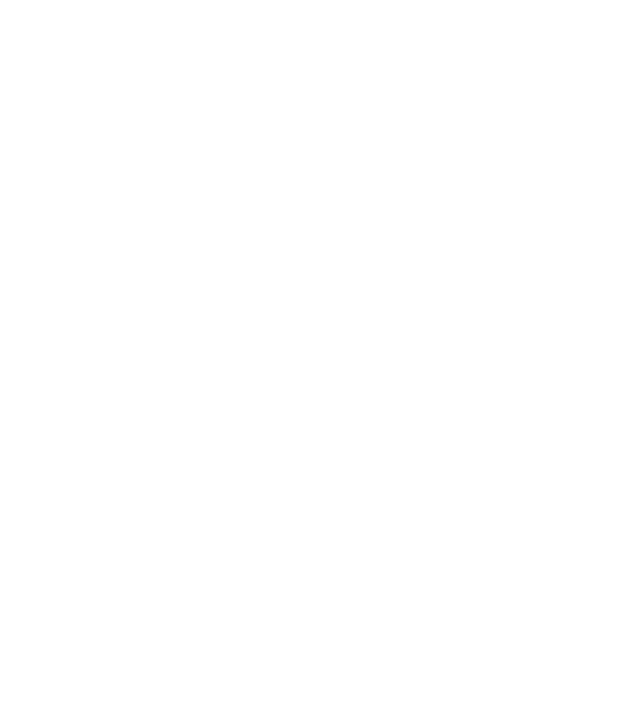
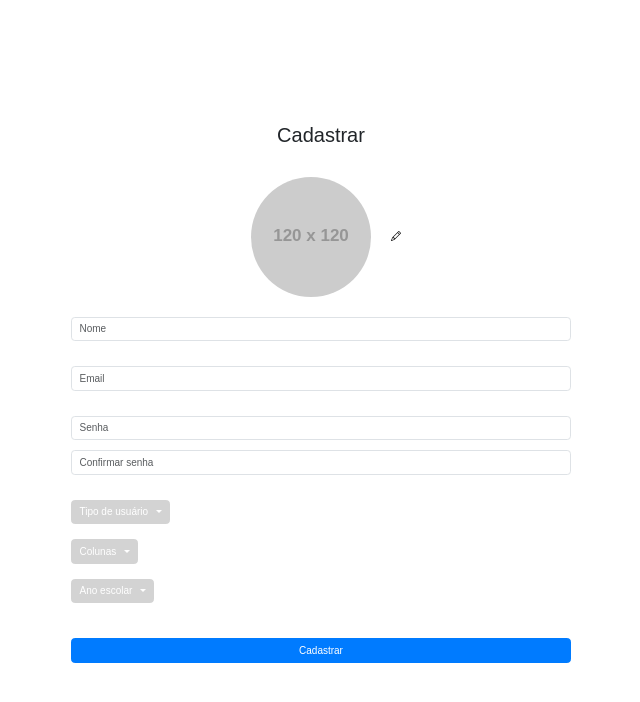
Before and after one commit to equipetrindadee/client, a React (Create React App) app: page /master/FormularioMaster in a window 1280 px wide. Before the commit this address had no page. Shown: the top 702 px of the page, without its empty margins (319-959 px from the left). Built offline with nearby package versions, Linux system fonts and the light colour scheme; a web font is replaced by a local one.

Commit message:
Adiconando a tela de cadatar do master

```diff
--- /dev/null
+++ b/src/pages/master/formularioMaster/formularioMaster.css
@@ -0,0 +1,70 @@
+.formularioMaster {
+    display: flex;
+    flex-direction: column;
+    align-items: center;
+    justify-content: center;
+    width: 100%;
+    min-height: 100vh;
+    padding: 20px;
+  }
+
+  .formularioMaster__title {
+    font-size: 2rem;
+    margin-bottom: 30px;
+  }
+
+  .formularioMaster__profile-image {
+    display: flex;
+    align-items: center;
+    margin-bottom: 20px;
+  }
+
+  .formularioMaster__profile-image img {
+    border-radius: 50%;
+    margin-right: 10px;
+  }
+
+  .formularioMaster__edit-button {
+    background: transparent;
+    border: none;
+    cursor: pointer;
+  }
+
+  .formularioMaster__input-group {
+    margin-bottom: 15px;
+    width: 100%;
+    max-width: 500px;
+  }
+
+  .formularioMaster__input-group input {
+    width: 100%;
+  }
+
+  .formularioMaster__input-group .form-control {
+    margin-bottom: 10px;
+  }
+
+  .formularioMaster__input-group input[type="password"] {
+    margin-right: 10px;
+  }
+
+  .formularioMaster__input-group .form-control:last-child {
+    margin-right: 0;
+  }
+
+  /* Para os campos Senha e Confirmar Senha ficarem na mesma linha */
+  .formularioMaster__password-group {
+    display: flex;
+    gap: 10px;
+    width: 100%;
+    max-width: 500px;
+  }
+
+  .formularioMaster__submit-btn {
+    width: 100%;
+    max-width: 500px;
+  }
+
+  button.btn-primary {
+    margin-top: 20px;
+  }
--- /dev/null
+++ b/src/pages/master/formularioMaster/index.js
@@ -0,0 +1,101 @@
+import React, { useState } from "react";
+import "bootstrap/dist/css/bootstrap.min.css";
+import "bootstrap-icons/font/bootstrap-icons.css";
+import { Dropdown, ButtonGroup, DropdownButton } from "react-bootstrap";
+import "./formularioMaster.css";
+
+export const FormularioMaster = () => {
+  const [selectedType, setSelectedType] = useState("");
+  const [selectedColumn, setSelectedColumn] = useState("");
+  const [selectedYear, setSelectedYear] = useState("");
+
+  return (
+    <div className="formularioMaster">
+      <h1 className="formularioMaster__title">Cadastrar</h1>
+
+      {/* Imagem de perfil */}
+      <div className="formularioMaster__profile-image">
+        <img src="https://via.placeholder.com/120" alt="Profile" />
+        <button className="formularioMaster__edit-button">
+          <i className="bi bi-pencil"></i>
+        </button>
+      </div>
+
+      {/* Campos do formulário */}
+      <div className="formularioMaster__input-group">
+        <input type="text" className="form-control" placeholder="Nome" />
+      </div>
+
+      <div className="formularioMaster__input-group">
+        <input type="email" className="form-control" placeholder="Email" />
+      </div>
+
+      <div className="formularioMaster__input-group">
+        <input
+          type="password"
+          className="form-control"
+          placeholder="Senha"
+        />
+        <input
+          type="password"
+          className="form-control"
+          placeholder="Confirmar senha"
+        />
+      </div>
+
+      {/* Dropdown para Tipo de usuário */}
+      <div className="formularioMaster__input-group">
+        <Dropdown as={ButtonGroup} onSelect={(e) => setSelectedType(e)}>
+          <DropdownButton
+            variant="secondary"
+            title={selectedType || "Tipo de usuário"}
+            id="dropdown-type"
+          >
+            <Dropdown.Item eventKey="Educador">Educador</Dropdown.Item>
+            <Dropdown.Item eventKey="Aluno">Aluno</Dropdown.Item>
+            <Dropdown.Item eventKey="Admin">Admin</Dropdown.Item>
+          </DropdownButton>
+        </Dropdown>
+      </div>
+
+      {/* Dropdown para Colunas */}
+      <div className="formularioMaster__input-group">
+        <Dropdown as={ButtonGroup} onSelect={(e) => setSelectedColumn(e)}>
+          <DropdownButton
+            variant="secondary"
+            title={selectedColumn || "Colunas"}
+            id="dropdown-columns"
+          >
+            <Dropdown.Item eventKey="1">1ª Coluna</Dropdown.Item>
+            <Dropdown.Item eventKey="2">2ª Coluna</Dropdown.Item>
+            <Dropdown.Item eventKey="3">3ª Coluna</Dropdown.Item>
+          </DropdownButton>
+        </Dropdown>
+      </div>
+
+      {/* Dropdown para Ano Escolar */}
+      <div className="formularioMaster__input-group">
+        <Dropdown as={ButtonGroup} onSelect={(e) => setSelectedYear(e)}>
+          <DropdownButton
+            variant="secondary"
+            title={selectedYear || "Ano escolar"}
+            id="dropdown-year"
+          >
+            <Dropdown.Item eventKey="2024">2024</Dropdown.Item>
+            <Dropdown.Item eventKey="2025">2025</Dropdown.Item>
+            <Dropdown.Item eventKey="2026">2026</Dropdown.Item>
+          </DropdownButton>
+        </Dropdown>
+      </div>
+
+      {/* Botão para cadastrar */}
+      <div className="formularioMaster__input-group">
+        <button className="btn btn-primary formularioMaster__submit-btn">
+          Cadastrar
+        </button>
+      </div>
+    </div>
+  );
+};
+
+export default FormularioMaster;
--- a/src/routes/routesAdmin.js
+++ b/src/routes/routesAdmin.js
@@ -42,7 +42,8 @@
 import ListarArtigo from "../pages/userComum/ListarArtigos/index.js";
 import MeuPerfil from "../pages/userComum/MeuPerfil/index.js";
 import SobreNos from "../pages/userComum/SobreNos/index.js";
-import NewDashBoardAluno from "../pages/aluno/newDasboardAluno/index.js"
+import NewDashBoardAluno from "../pages/aluno/newDasboardAluno/index.js";
+import FormularioMaster from "../pages/master/formularioMaster/index.js";
 
 export default function RoutesAdmin() {
 
@@ -117,6 +118,7 @@
 
                 {/* master */}
                 <Route path='/master/Dashboard' element={<DashBoardMaster />} />
+                <Route path='/master/FormularioMaster' element={<FormularioMaster />} />
 
 
             </Routes>
```
